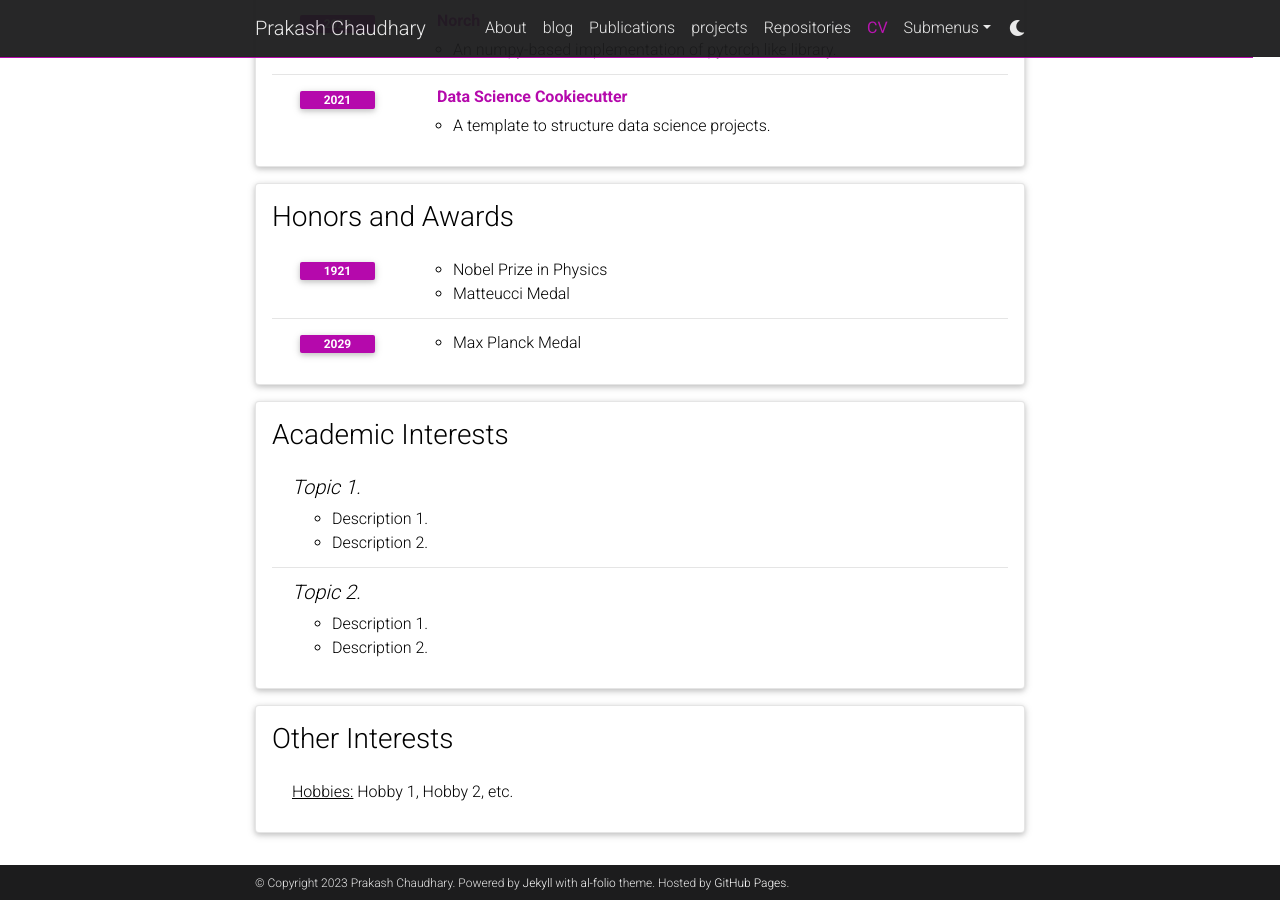
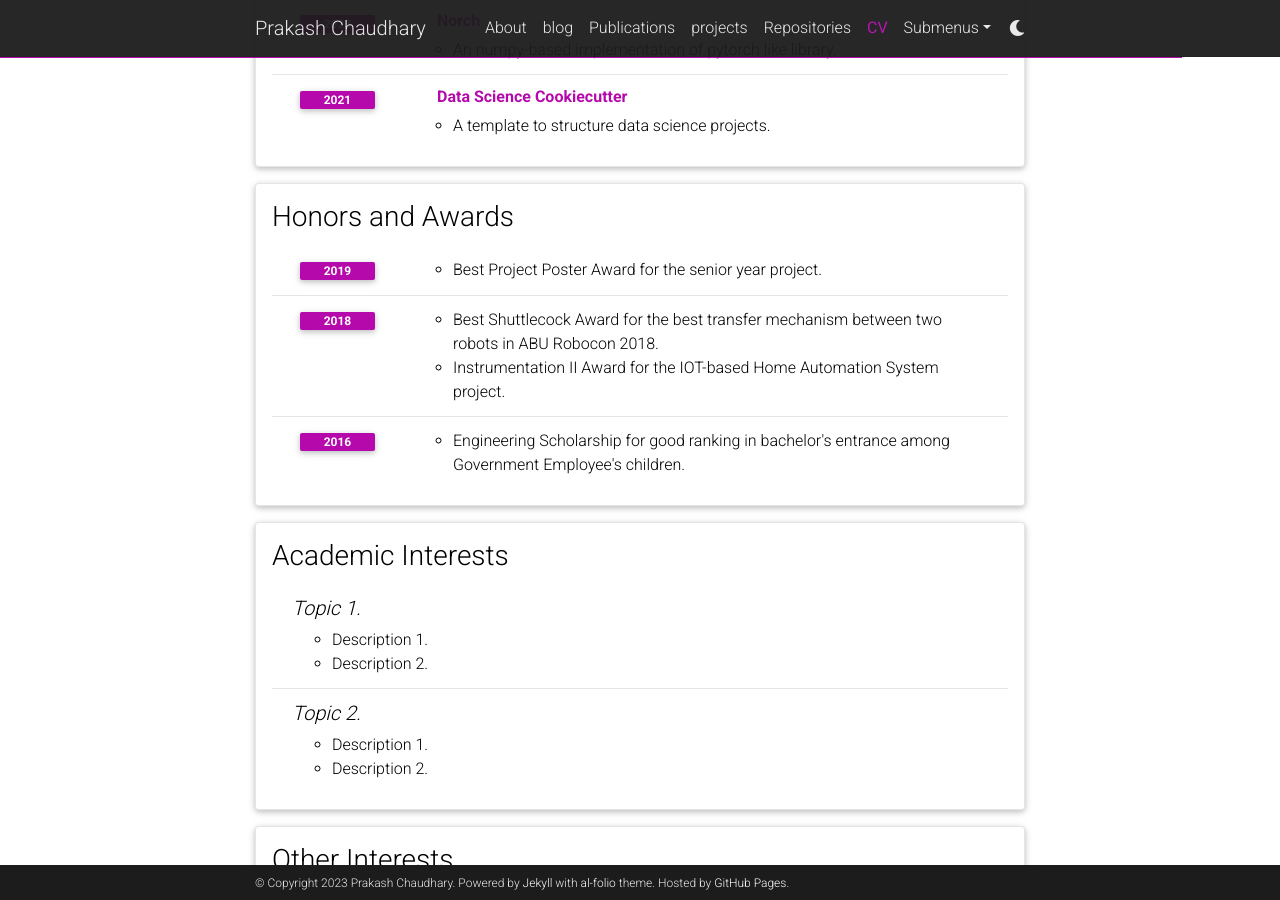
Before and after one commit to connectwithprakash/connectwithprakash.github.io, a Jekyll site: the page built from _pages/cv.md, in a window 1280 px wide and 900 px high, scrolled down 1956 px. Built offline with Jekyll 4.4.1, drawn with Linux system fonts in a browser that asks for light colours; comment, search, counter and statistics services are not loaded; a style sheet for code colours, icons or effects is not loaded.

Commit message:
[Feat]: Update  honors & award info in CV tab.

```diff
--- a/_data/cv.yml
+++ b/_data/cv.yml
@@ -129,13 +129,16 @@
 - title: Honors and Awards
   type: time_table
   contents:
-    - year: 1921
+    - year: 2019
       items:
-        - Nobel Prize in Physics
-        - Matteucci Medal
-    - year: 2029
+        - Best Project Poster Award for the senior year project.
+    - year: 2018
       items:
-        - Max Planck Medal
+        - Best Shuttlecock Award for the best transfer mechanism between two robots in ABU Robocon 2018.
+        - Instrumentation II Award for the IOT-based Home Automation System project.
+    - year: 2016
+      items:
+        - Engineering Scholarship for good ranking in bachelor's entrance among Government Employee's children.
 
 - title: Academic Interests
   type: nested_list
```
